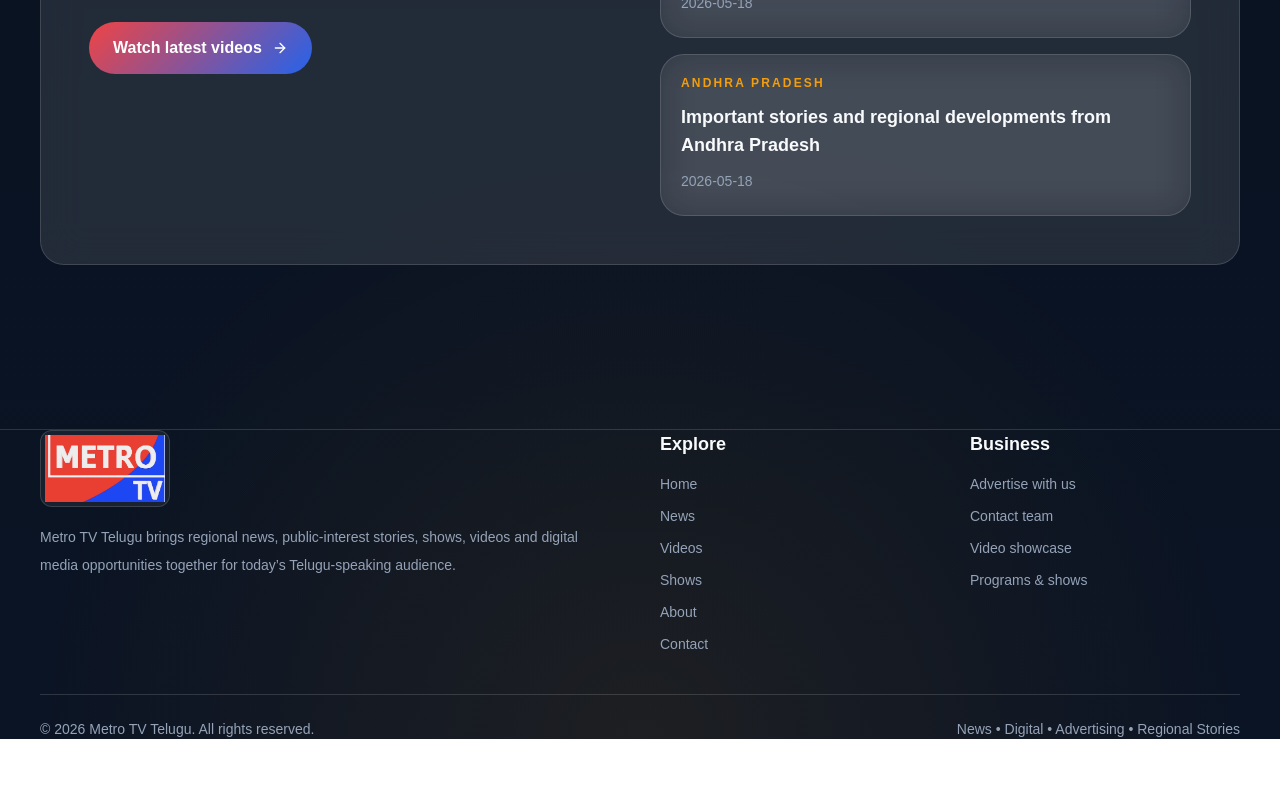
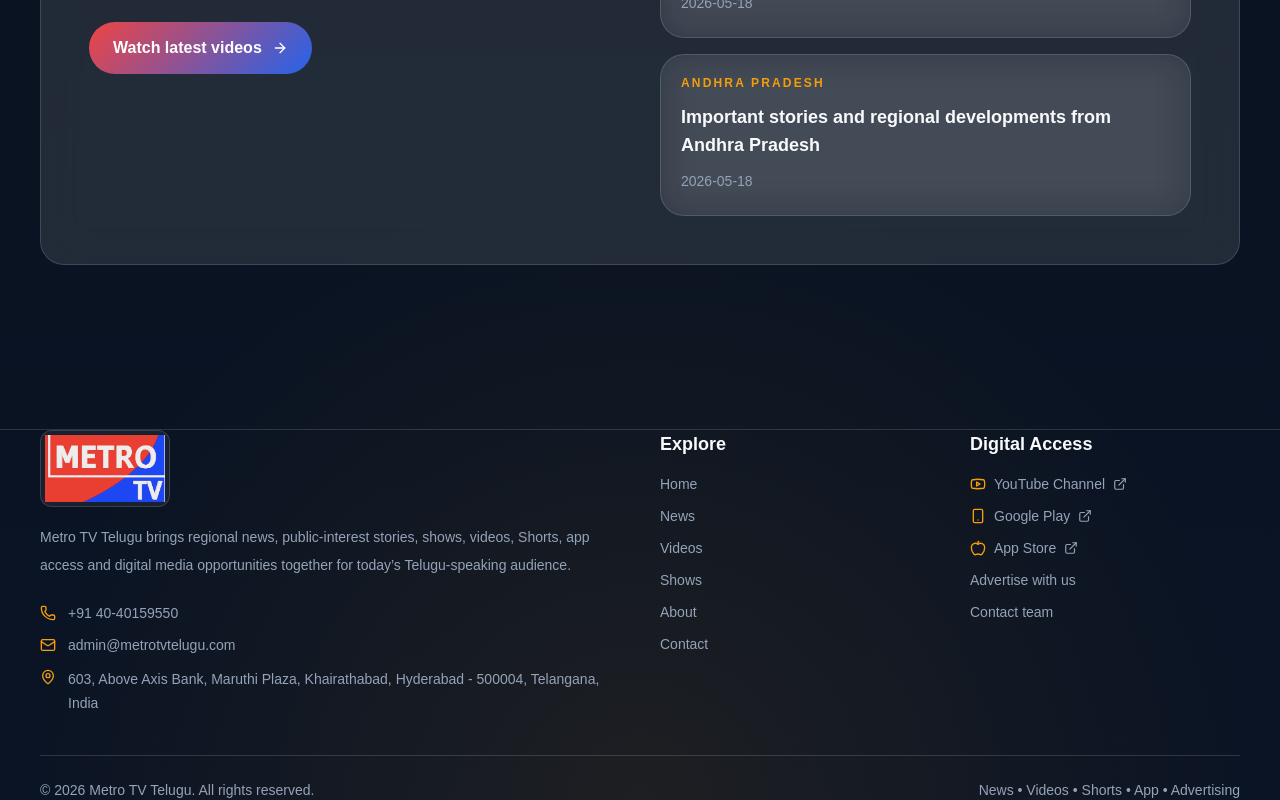
Before and after one commit to shivasricharan/metrotvtelugu, a Next.js app: page /news in a window 1280 px wide. Shown: the part 2561-3361 px from the top of the page. Before the commit the page ends 3300 px from the top, so only its background shows below. Built offline with nearby package versions, Linux system fonts and the light colour scheme.

Commit message:
Clean up footer email wrapping class

```diff
--- a/components/Footer.js
+++ b/components/Footer.js
@@ -1,12 +1,65 @@
 import Link from "next/link";
 import Image from "next/image";
+import {
+  Mail,
+  Phone,
+  MapPin,
+  Youtube,
+  Smartphone,
+  Apple,
+  ExternalLink,
+} from "lucide-react";
+import { getMetroCmsData } from "../lib/metroCms";
 
-export default function Footer() {
+const fallbackSettings = {
+  youtubechannelurl: "https://youtube.com/@metrotvtelugunews?si=Ma595RbHnX0Rn_yw",
+  googleplayurl: "https://play.google.com/store/apps/details?id=com.ht.metro_tv",
+  appstoreurl: "https://apps.apple.com/in/app/metro-tv-telugu/id6756271666",
+  mainphone: "+91 40-40159550",
+  mainemail: "admin@metrotvtelugu.com",
+  officeaddress:
+    "603, Above Axis Bank, Maruthi Plaza, Khairathabad, Hyderabad - 500004, Telangana, India",
+};
+
+function getSetting(settings, key, fallback) {
+  return settings?.[key] || fallback;
+}
+
+export default async function Footer() {
+  const cmsData = await getMetroCmsData("settings");
+  const settings = cmsData || {};
+
+  const youtubeUrl = getSetting(
+    settings,
+    "youtubechannelurl",
+    fallbackSettings.youtubechannelurl
+  );
+
+  const playStoreUrl = getSetting(
+    settings,
+    "googleplayurl",
+    fallbackSettings.googleplayurl
+  );
+
+  const appStoreUrl = getSetting(
+    settings,
+    "appstoreurl",
+    fallbackSettings.appstoreurl
+  );
+
+  const phone = getSetting(settings, "mainphone", fallbackSettings.mainphone);
+  const email = getSetting(settings, "mainemail", fallbackSettings.mainemail);
+  const address = getSetting(
+    settings,
+    "officeaddress",
+    fallbackSettings.officeaddress
+  );
+
   return (
     <footer className="mt-20 border-t" style={{ borderColor: "var(--border)" }}>
       <div className="container py-12">
-        <div className="grid gap-10 md:grid-cols-4">
-          <div className="md:col-span-2">
+        <div className="grid gap-10 lg:grid-cols-4">
+          <div className="lg:col-span-2">
             <div className="flex items-center gap-3">
               <div
                 className="overflow-hidden rounded-xl border p-1"
@@ -26,9 +79,26 @@ export default function Footer() {
               style={{ color: "var(--muted)" }}
             >
               Metro TV Telugu brings regional news, public-interest stories, shows,
-              videos and digital media opportunities together for today’s Telugu-speaking
-              audience.
+              videos, Shorts, app access and digital media opportunities together for
+              today’s Telugu-speaking audience.
             </p>
+
+            <div className="mt-6 grid gap-3 text-sm" style={{ color: "var(--muted)" }}>
+              <div className="flex items-start gap-3">
+                <Phone className="mt-0.5 h-4 w-4 shrink-0" style={{ color: "var(--gold)" }} />
+                <span>{phone}</span>
+              </div>
+
+              <div className="flex items-start gap-3">
+                <Mail className="mt-0.5 h-4 w-4 shrink-0" style={{ color: "var(--gold)" }} />
+                <span className="wrap-break-words">{email}</span>
+              </div>
+
+              <div className="flex items-start gap-3">
+                <MapPin className="mt-0.5 h-4 w-4 shrink-0" style={{ color: "var(--gold)" }} />
+                <span className="leading-6">{address}</span>
+              </div>
+            </div>
           </div>
 
           <div>
@@ -44,12 +114,43 @@ export default function Footer() {
           </div>
 
           <div>
-            <h3 className="text-lg font-semibold">Business</h3>
+            <h3 className="text-lg font-semibold">Digital Access</h3>
             <div className="mt-4 grid gap-3 text-sm" style={{ color: "var(--muted)" }}>
+              <a
+                href={youtubeUrl}
+                target="_blank"
+                rel="noreferrer"
+                className="inline-flex items-center gap-2"
+              >
+                <Youtube className="h-4 w-4" style={{ color: "var(--gold)" }} />
+                YouTube Channel
+                <ExternalLink className="h-3.5 w-3.5" />
+              </a>
+
+              <a
+                href={playStoreUrl}
+                target="_blank"
+                rel="noreferrer"
+                className="inline-flex items-center gap-2"
+              >
+                <Smartphone className="h-4 w-4" style={{ color: "var(--gold)" }} />
+                Google Play
+                <ExternalLink className="h-3.5 w-3.5" />
+              </a>
+
+              <a
+                href={appStoreUrl}
+                target="_blank"
+                rel="noreferrer"
+                className="inline-flex items-center gap-2"
+              >
+                <Apple className="h-4 w-4" style={{ color: "var(--gold)" }} />
+                App Store
+                <ExternalLink className="h-3.5 w-3.5" />
+              </a>
+
               <Link href="/advertise">Advertise with us</Link>
               <Link href="/contact">Contact team</Link>
-              <Link href="/videos">Video showcase</Link>
-              <Link href="/shows">Programs & shows</Link>
             </div>
           </div>
         </div>
@@ -59,7 +160,7 @@ export default function Footer() {
           style={{ borderColor: "var(--border)", color: "var(--muted)" }}
         >
           <div>© {new Date().getFullYear()} Metro TV Telugu. All rights reserved.</div>
-          <div>News • Digital • Advertising • Regional Stories</div>
+          <div>News • Videos • Shorts • App • Advertising</div>
         </div>
       </div>
     </footer>
```
